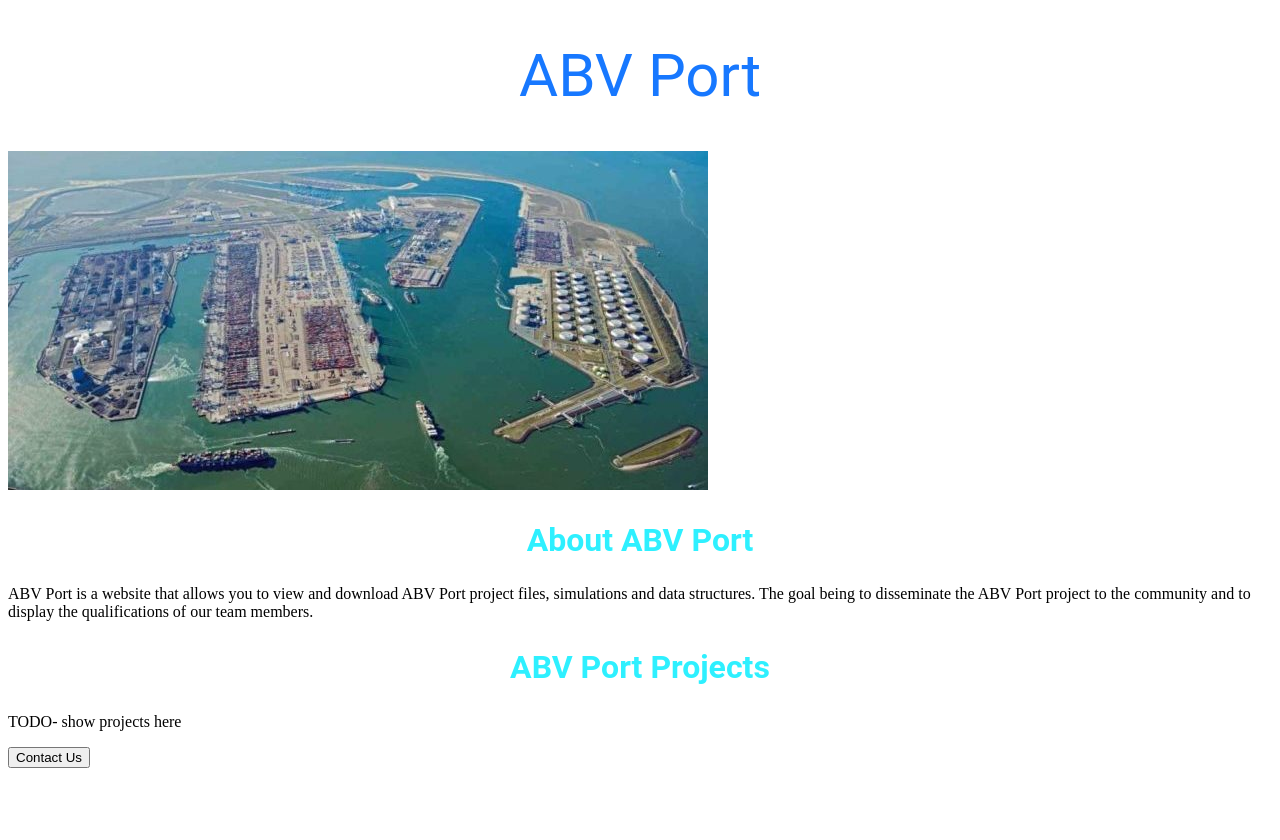
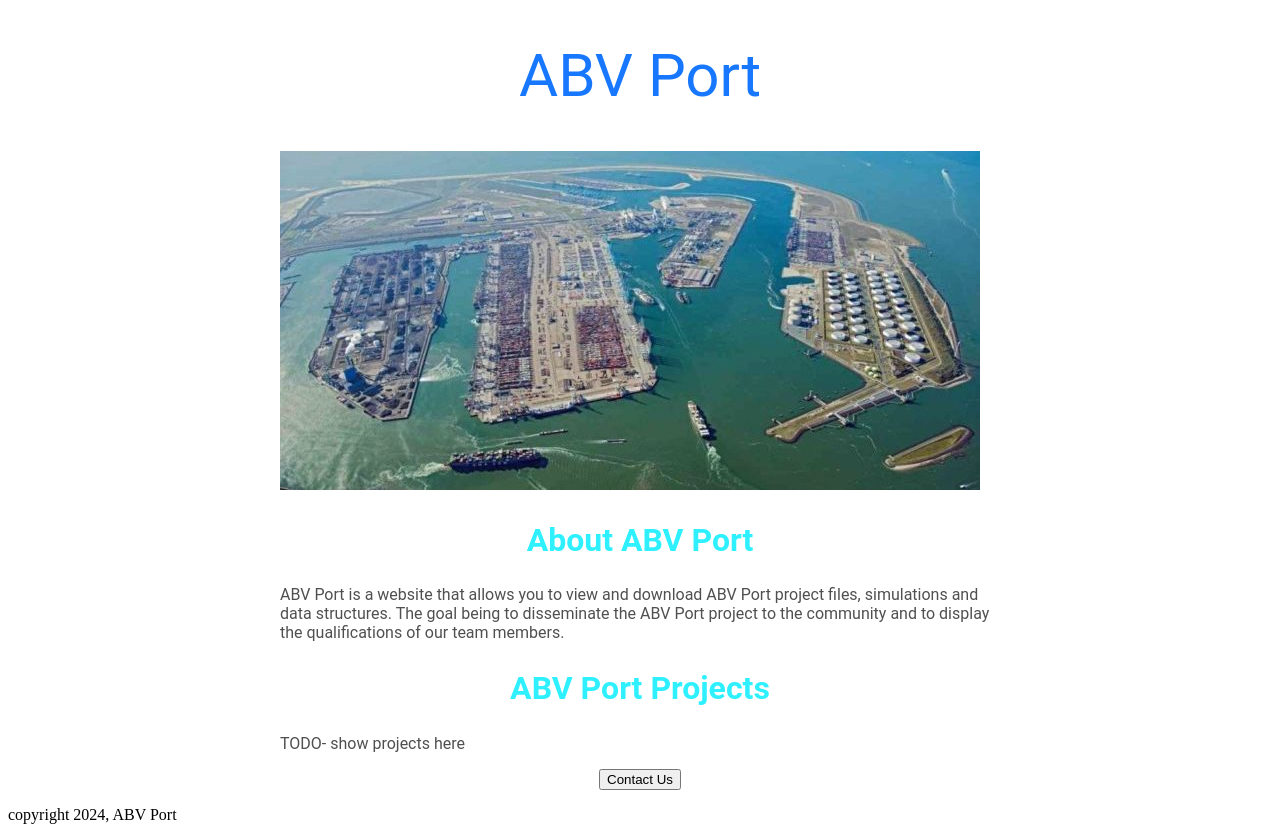
Before and after one commit to The-eulogyowl/website-portfolio, a Flask app: page / in a window 1280 px wide. Before the commit the page ends 768 px from the top, so only its background shows below. Run offline with Flask 3, Linux system fonts and the light colour scheme.

Commit message:
finished basic styling concepts.

```diff
--- a/templates/home.html
+++ b/templates/home.html
@@ -15,24 +15,38 @@
         height= 360px;
         object-fit= cover;
       }
+      #container{
+        max-width: 720px;
+        margin: 0 auto 0 auto;
+      }
       h2{
         font-family: Roboto;
         font-size: 32px;
         color: rgb(46,240,255);
         text-align: center;
       }
+      .bodytext {
+        font-family:Roboto;
+        color:rgb(80,80,80);
+      }
     </style>
   </head>
   <body>
-    <h1>ABV Port</h1>
-    <img id="banner" src="https://98c1a872-9dec-4fa6-895f-69f9d0aea669-00-m2nbzsnkyo3s.riker.replit.dev/static/banner.jpg">
-    <h2>About ABV Port</h2>
+    <div id='container'>
+      <h1>ABV Port</h1>
+      <img id="banner" src="https://98c1a872-9dec-4fa6-895f-69f9d0aea669-00-m2nbzsnkyo3s.riker.replit.dev/static/banner.jpg">
+      <h2>About ABV Port</h2>
+      <p class='bodytext'>
+        ABV Port is a website that allows you to view and download ABV Port project files, simulations and data structures. The goal being to disseminate the ABV Port project to the community and to display the qualifications of our team members.
+      </p>
+      <h2>ABV Port Projects</h2>
+      <p class='bodytext'>TODO- show projects here </p>
+      <div style='text-align:center;'>
+      <button>Contact Us</button>
+      </div>
+    </div>
     <p>
-      ABV Port is a website that allows you to view and download ABV Port project files, simulations and data structures. The goal being to disseminate the ABV Port project to the community and to display the qualifications of our team members.
+      copyright 2024, ABV Port
     </p>
-    <h2>ABV Port Projects</h2>
-    <p>TODO- show projects here </p>
-    <button>Contact Us</button>
-
   </body>
 </html>
```
